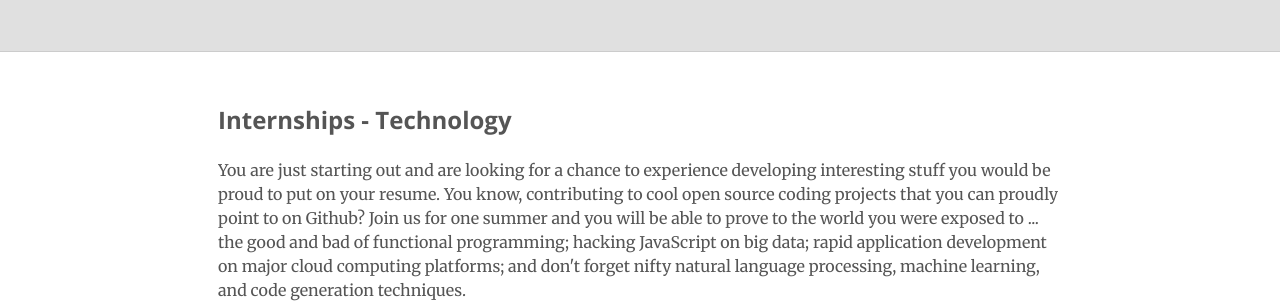
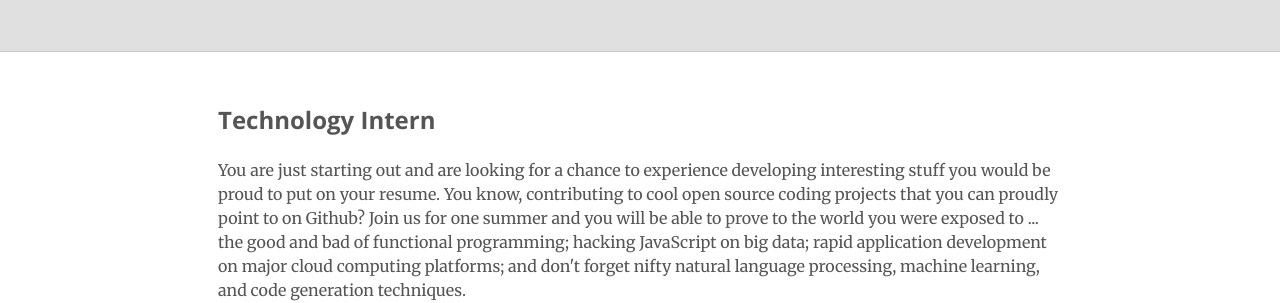
Before and after one commit to LucidTechnics/lucidtechnics.github.com, a Jekyll site: the page built from jobs.html, in a window 1280 px wide. Shown: the part 437-740 px from the top of the page. Built offline with Jekyll 4.4.1, drawn with Linux system fonts in a browser that asks for light colours; nearby versions of some CDN libraries.

Commit message:
Updated jobs.html

```diff
--- a/jobs.html
+++ b/jobs.html
@@ -22,7 +22,7 @@ permalink: /about/jobs/
   <div class="jobs">
 
     <div class="job">
- <h1>Internships - Technology</h1>
+ <h1>Technology Intern</h1>
       <p>
         You are just starting out and are looking for a chance to experience developing interesting stuff you would be proud to put on your resume.  You know, contributing to cool open source coding projects that you can proudly point to on Github?  Join us for one summer and you will be able to prove to the world you were exposed to ... the good and bad of functional programming; hacking JavaScript on big data; rapid application development on major cloud computing platforms; and don't forget nifty natural language processing, machine learning, and code generation techniques.
       </p>
```
